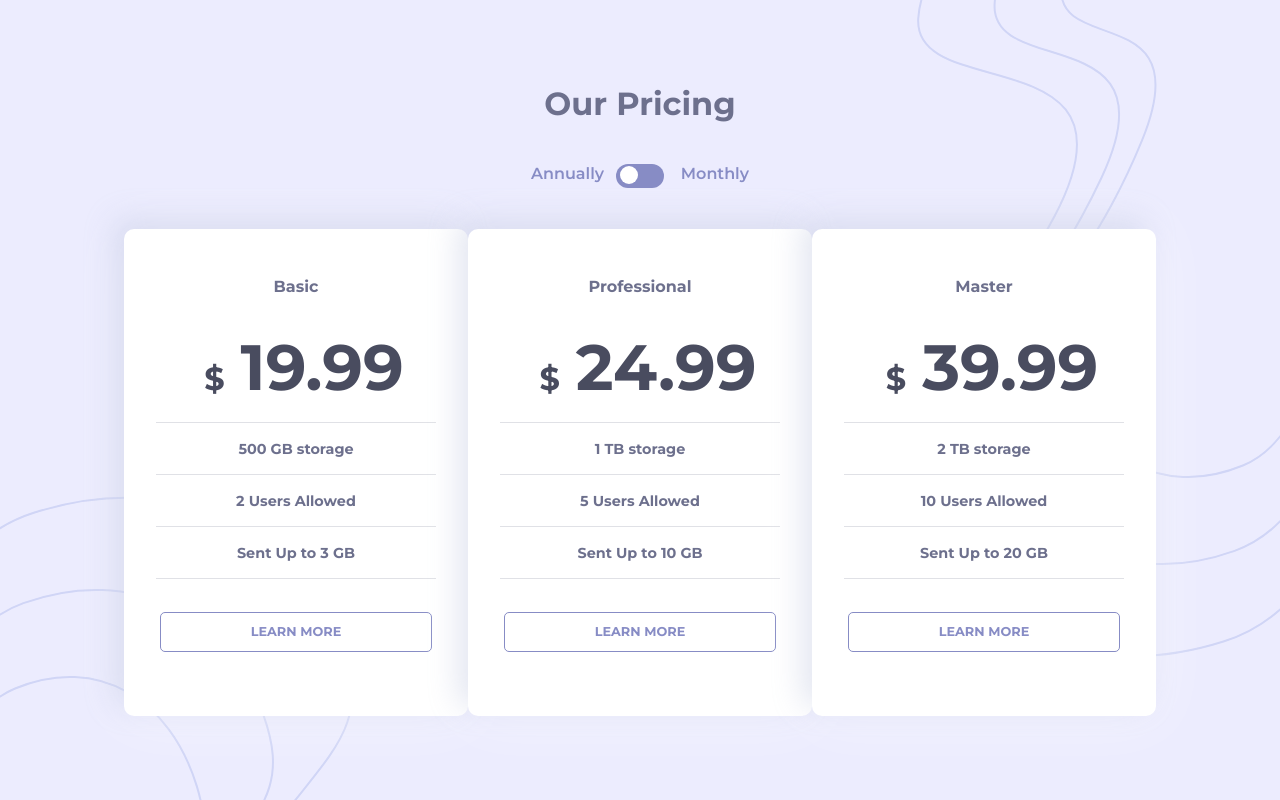
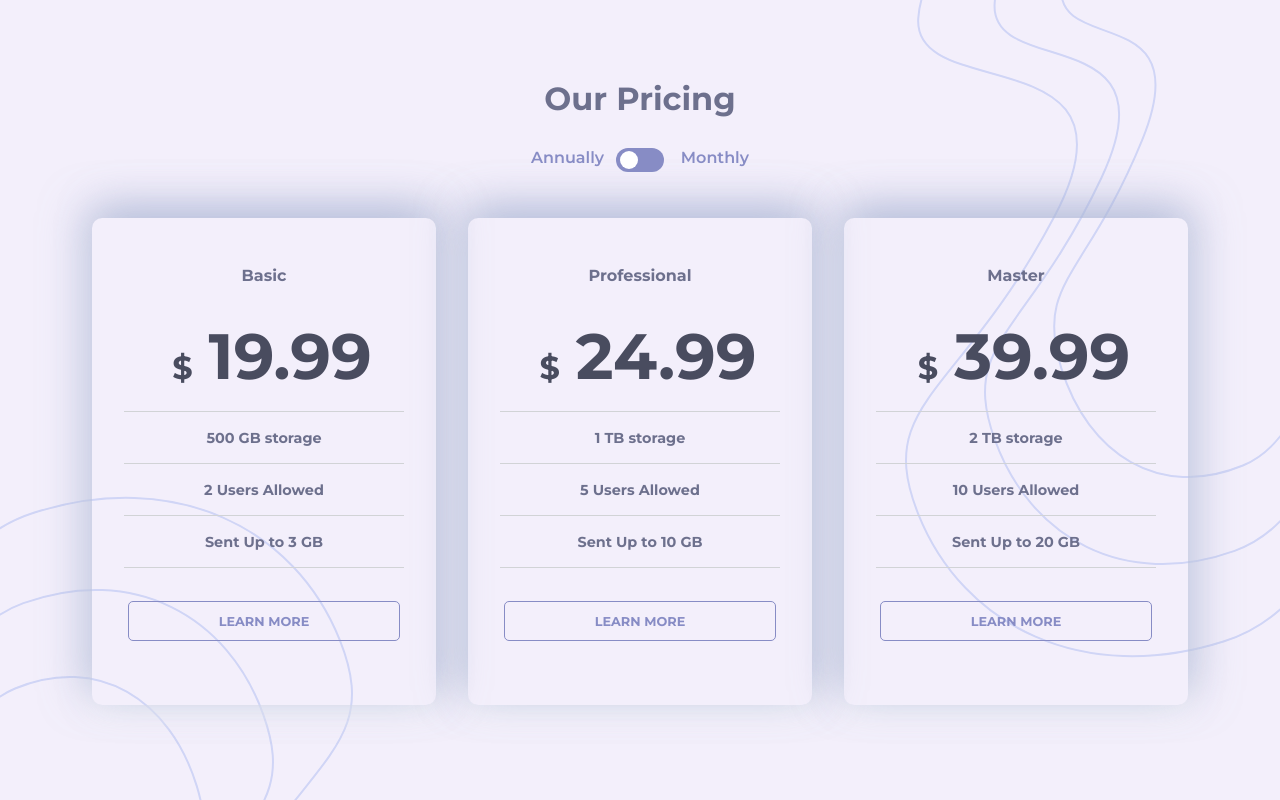
Before and after one commit to stereogamm/pricing-component, a React (Vite) app: page / in a window 1280 px wide. Built offline with nearby package versions, Linux system fonts and the light colour scheme.

Commit message:
add price card styles

```diff
--- a/src/Components/App.jsx
+++ b/src/Components/App.jsx
@@ -9,7 +9,7 @@ function App() {
 
   return (
     <>
-      <main>
+      <main className='main'>
         <h1>Our Pricing</h1>
         <Toggle />
         <Card data={data}/>
--- a/src/index.css
+++ b/src/index.css
@@ -19,10 +19,11 @@
 }
 
 :root { /*we use root pseudoclass to set global variables*/
-  --linear-gradient: linear-gradient(to right, hsl(236, 72%, 79%), hsl(237, 63%, 64%));
+  --linear-gradient: linear-gradient(to top, hsl(237, 54%, 87%), hsl(237, 74%, 80%));
+  --card-gradient: linear-gradient(to bottom, hsl(0, 0%, 100%), hsl(235, 35%, 80%));
   --font-light-color: hsl(240, 100%, 100%);
   --light-button: hsl(236, 72%, 79%);
-  --very-light-grayish-blue: hsl(240, 89%, 96%);
+  --very-light-grayish-blue: hsl(258, 56%, 96%);
   --light-grayish-blue: hsl(234, 14%, 74%);
   --grayish-blue: hsl(233, 13%, 49%);
   --dark-grayish-blue: hsl(232, 13%, 33%);
--- a/src/styles/App.css
+++ b/src/styles/App.css
@@ -1,4 +1,4 @@
-main {
+.main {
   background-color: var(--very-light-grayish-blue);
   background-image: url(../../images/bg-top.svg), url(../../images/bg-bottom.svg);
   background-position: right top, left bottom;
@@ -20,21 +20,36 @@ h1 {
 .card__wrapper {
   display: flex;
   align-items: center;
-  justify-content: center;
+  justify-content: space-between;
 }
 
 .price__card {
+  margin: 1rem;
   display: flex;
   flex-direction: column;
   padding: 2rem;
-  background-color: var(--light-card-color);
+  background-color: var(--linear-gradient);
   min-width: 20rem;
   max-width: 45rem;
   min-height: 30rem;
   max-height: 35rem;
   border-radius: 10px;
-  box-shadow: -10px -10px 30px  rgba(var(--shadow-dark), 0.3),
-              0px 0px 60px  rgba(var(--shadow-light), 0.6);
+  box-shadow:
+  -10px -10px 40px  rgba(var(--shadow-dark), 0.5),
+  10px -10px 40px  rgba(var(--shadow-dark), 0.5),
+  0px 10px 30px  rgba(var(--shadow-light), 0.7);
+  transition-property: transform, background-color;
+  transition-duration: .6s, .6s;
+  transition-timing-function: ease-in-out, ease-in-out;
+}
+
+.price__card:hover {
+  transform: scale(104%);
+  background-color: white;
+  transition-property: transform, background-color;
+  transition-duration: .6s, .6s ;
+  transition-timing-function: ease-in-out, ease-in-out;
+  cursor: default;
 }
 
 h2 {
@@ -63,7 +78,7 @@ hr {
   width: 100%;
   min-width: 280px;
   height: 1px;
-  border-top: 1px solid hsl(230, 11%, 89%);
+  border-top: 1px solid hsl(225, 5%, 83%);
 }
 
 .info__block {
```
